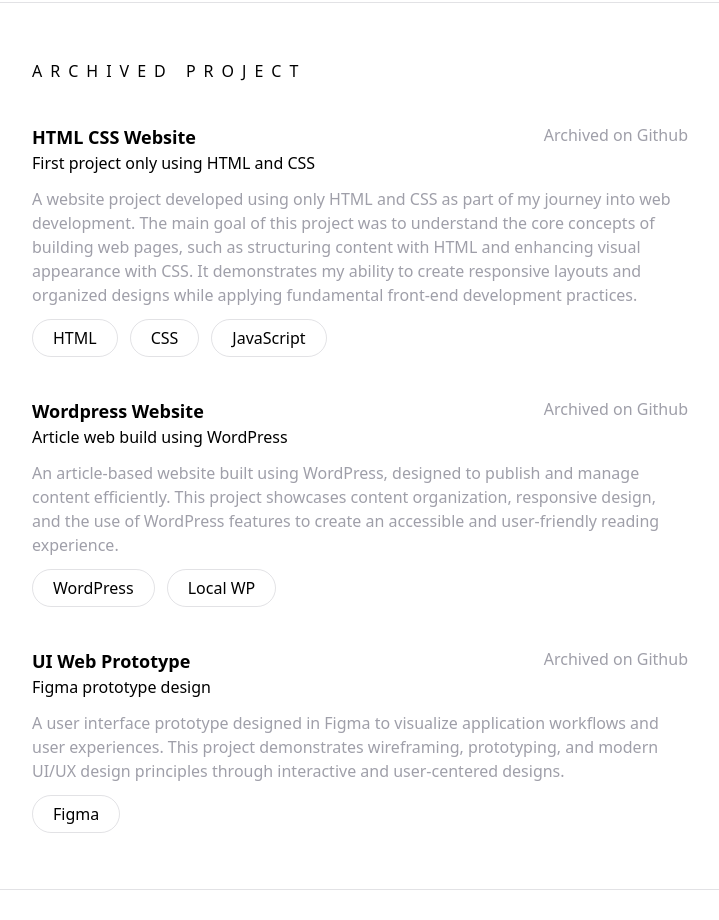
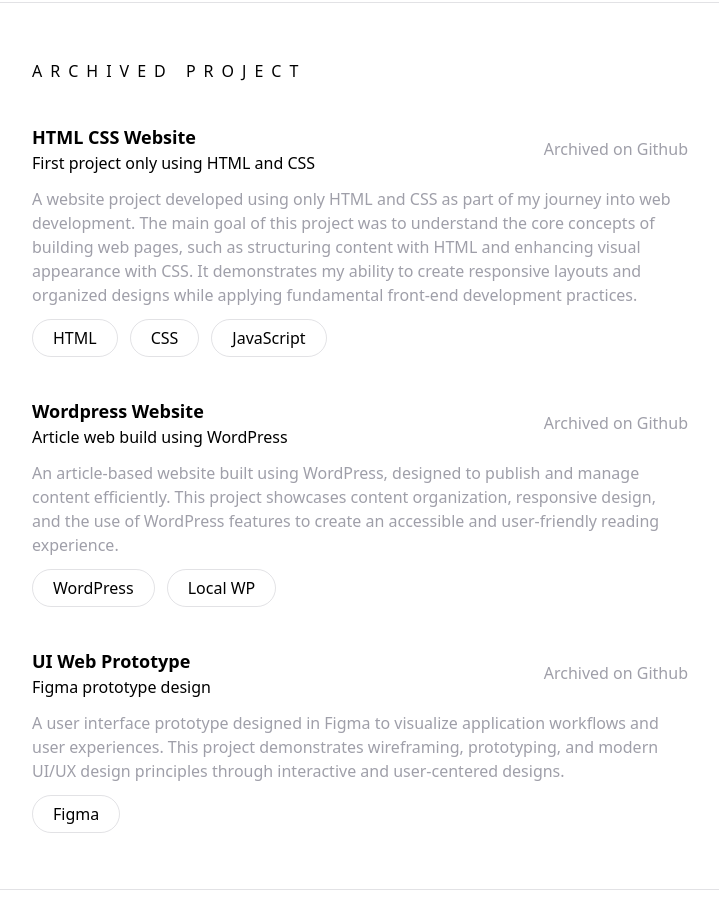
Before and after one commit to ryaand/portfolio, a Next.js app: page / in a window 1280 px wide. Shown: the part 2520-3440 px from the top of the page, without its empty margins (280-999 px from the left). Built offline with nearby package versions, Linux system fonts and the light colour scheme.

Commit message:
fix: fixing some bug

```diff
--- a/src/Components/ArchivedSection/index.js
+++ b/src/Components/ArchivedSection/index.js
@@ -16,15 +16,15 @@ const ArchivedSection = () => {
                     className="font-extralight tracking-[0.5em]">
                     ARCHIVED PROJECT
                 </motion.div>
-                <div className="flex flex-col gap-10 zoom-75">
+                <div className="flex flex-col gap-10">
                     <Link href="https://github.com/ryanarchv/hello-worldweb">
                         <motion.div
                                 initial={{ opacity: 0, y: 5 }}
                                 whileInView={{ opacity: 1, y: 0 }}
                                 viewport={{ margin: "-200px" }}
                                 transition={{ duration: 0.7, ease: easeOut }}
-                                className="hover:underline gap-3 flex flex-col">
-                            <div className="flex justify-between">
+                                className="hover:underline gap-3 flex flex-col active:underline">
+                            <div className="flex justify-between items-center">
                                 <div>
                                     <div className="font-black text-lg">
                                         HTML CSS Website
@@ -53,8 +53,8 @@ const ArchivedSection = () => {
                                 whileInView={{ opacity: 1, y: 0 }}
                                 viewport={{ margin: "-200px" }}
                                 transition={{ duration: 0.7, ease: easeOut }}
-                                className="hover:underline gap-3 flex flex-col">
-                            <div className="flex justify-between">
+                                className="hover:underline gap-3 flex flex-col active:underline">
+                            <div className="flex justify-between items-center">
                                 <div>
                                     <div className="font-black text-lg">
                                         Wordpress Website
@@ -63,7 +63,7 @@ const ArchivedSection = () => {
                                         Article web build using WordPress
                                     </div>
                                 </div>
-                                <div className="text-zinc-400">
+                                <div className="text-zinc-400 text-right">
                                     Archived on Github
                                 </div>
                             </div>
@@ -82,8 +82,8 @@ const ArchivedSection = () => {
                                 whileInView={{ opacity: 1, y: 0 }}
                                 viewport={{ margin: "-200px" }}
                                 transition={{ duration: 0.7, ease: easeOut }}
-                                className="hover:underline gap-3 flex flex-col">
-                            <div className="flex justify-between">
+                                className="hover:underline gap-3 flex flex-col active:underline">
+                            <div className="flex justify-between items-center">
                                 <div>
                                     <div className="font-black text-lg">
                                         UI Web Prototype
@@ -92,7 +92,7 @@ const ArchivedSection = () => {
                                         Figma prototype design
                                     </div>
                                 </div>
-                                <div className="text-zinc-400">
+                                <div className="text-zinc-400 text-right">
                                     Archived on Github
                                 </div>
                             </div>
--- a/src/Components/ProjectSection/index.js
+++ b/src/Components/ProjectSection/index.js
@@ -17,7 +17,7 @@ const ProjectSection = () => {
                 <motion.div
                     initial={{ opacity: 0, y: 5 }}
                     whileInView={{ opacity: 1, y: 0 }}
-                    viewport={{ margin: "-100px" }}
+                    viewport={{ margin: "-200px" }}
                     transition={{ duration: 0.7, ease:easeOut }}
                     className="opacity-60 flex flex-col h-full items-center justify-center gap-2">
                     <div className="flex font-extralight justify-center w-fit items-center gap-2">
--- a/src/Components/Utilities/LightDefaultButton2/index.js
+++ b/src/Components/Utilities/LightDefaultButton2/index.js
@@ -1,11 +1,9 @@
 "use client"
-
-import { motion } from "motion/react"
 
 const LightDefaultButton2 = ({ children }) => {
     return (
         <div>
-            <button className="border-[0.5px] border-zinc-400/30 rounded-full px-5 py-1.5 hover:bg-black/90 focus:bg-black/90 focus:text-white z-50 hover:text-white transition-all duration-300">
+            <button className="border border-zinc-400/30 rounded-full px-5 py-1.5 hover:bg-black/90 focus:bg-black/90 focus:text-white z-50 hover:text-white transition-all duration-300">
             {children}
             </button>
         </div>
```
